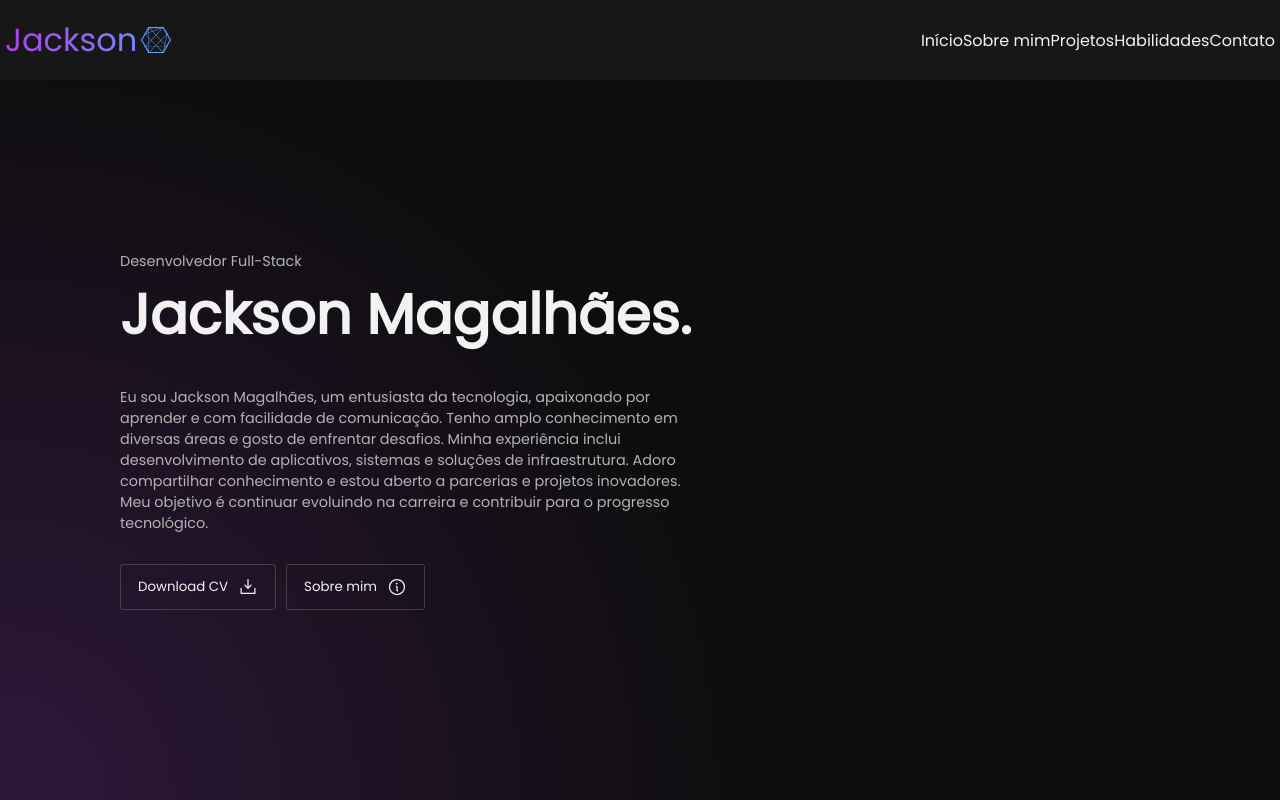
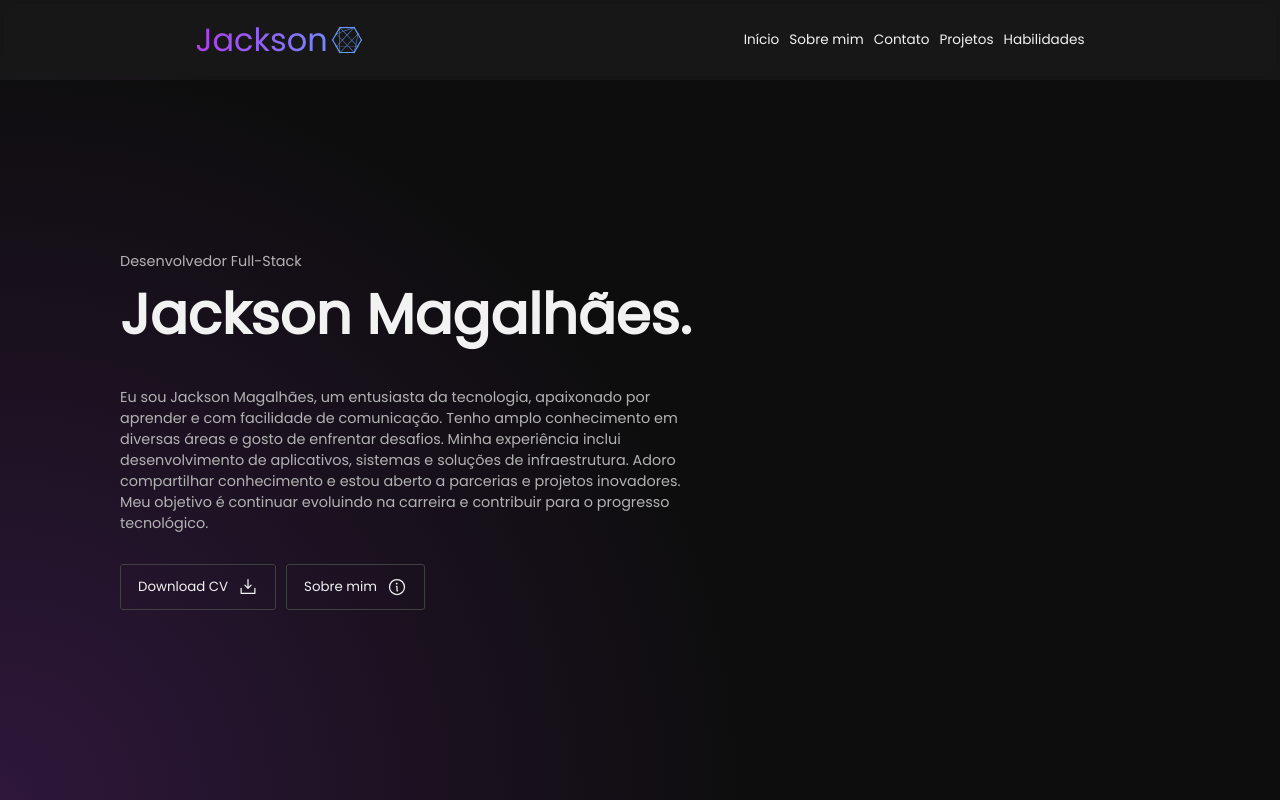
Before and after one commit to Jackson-SM/Portfolio_3.0, a Next.js app: page / in a window 1280 px wide. Built offline with nearby package versions, Linux system fonts and the light colour scheme.

Commit message:
style: styled navbar and add links

```diff
--- a/src/components/Navbar/index.tsx
+++ b/src/components/Navbar/index.tsx
@@ -3,7 +3,7 @@ import * as Styled from "./styles";
 import { Logo } from "../Logo";
 
 import { Poppins } from "next/font/google";
-import { Link } from "../Links";
+import { Link } from "../Link";
 
 const poppins = Poppins({ weight: "400", subsets: ["latin"] });
 
@@ -14,9 +14,9 @@ export const Navbar = () => {
       <Styled.Links>
         <Link href="#">Início</Link>
         <Link href="#">Sobre mim</Link>
+        <Link href="#">Contato</Link>
         <Link href="#">Projetos</Link>
         <Link href="#">Habilidades</Link>
-        <Link href="#">Contato</Link>
       </Styled.Links>
     </Styled.Navbar>
   );
--- a/src/components/Navbar/styles.ts
+++ b/src/components/Navbar/styles.ts
@@ -10,7 +10,7 @@ export const Navbar = styled("header", {
   )}`,
 
   display: "flex",
-  justifyContent: "space-between",
+  justifyContent: "space-around",
   alignItems: "center",
 
   fontWeight: "bold",
@@ -22,4 +22,7 @@ export const Navbar = styled("header", {
   width: "100%",
 });
 
-export const Links = styled("nav", {});
+export const Links = styled("nav", {
+  display: "flex",
+  gap: "10px",
+});
```
